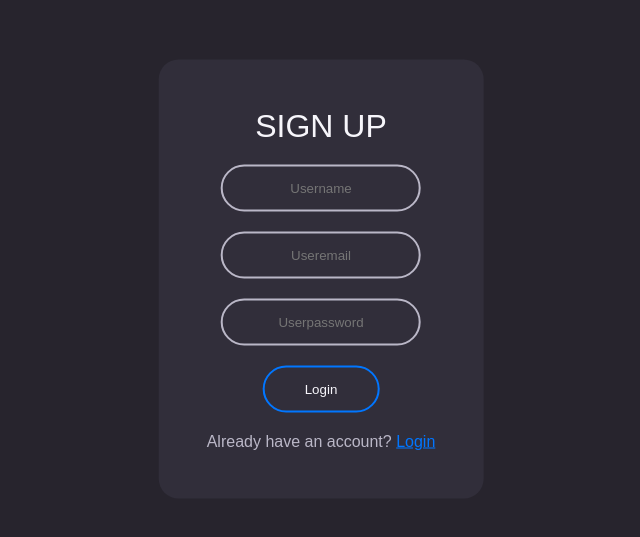
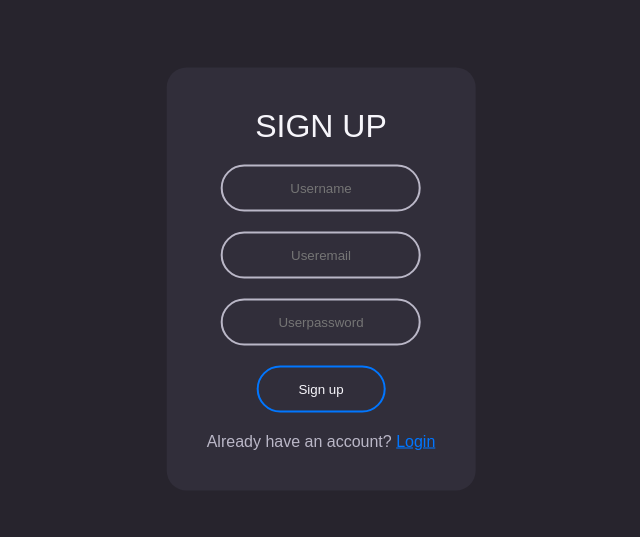
Before and after one commit to TahBlaise36/react-weather-dashboard, a React (Vite) app: page /signup in a window 1280 px wide. Shown: the part 121-658 px from the top of the page, without its empty margins (319-959 px from the left). Built offline with nearby package versions, Linux system fonts and the light colour scheme.

Commit message:
adjusted sign up and login forms

```diff
--- a/src/authentication/LoginPage.module.css
+++ b/src/authentication/LoginPage.module.css
@@ -8,7 +8,7 @@
 }
 .box {
   border-radius: 20px;
-  padding: 3rem;
+  padding: 2.5rem;
   position: absolute;
   top: 50%;
   left: 50%;
@@ -42,6 +42,7 @@
   width: 280px;
   border-color: var(--primary-color);
 }
+
 .box input[type="submit"],
 .box button {
   border-radius: 0;
--- a/src/authentication/SignUpPage.jsx
+++ b/src/authentication/SignUpPage.jsx
@@ -35,7 +35,7 @@ export default function SignUpPage() {
           onChange={(e) => setPassword(e.target.value)}
           placeholder="Userpassword"
         />
-        <input type="submit" value="Login" />
+        <input type="submit" value="Sign up" />
 
         <p className={styles.link}>
           <span>Already have an account?</span>{" "}
--- a/src/authentication/SignUpPage.module.css
+++ b/src/authentication/SignUpPage.module.css
@@ -8,7 +8,7 @@
 }
 .box {
   border-radius: 20px;
-  padding: 3rem;
+  padding: 2.5rem;
   position: absolute;
   top: 50%;
   left: 50%;
--- a/src/ui/Header.module.css
+++ b/src/ui/Header.module.css
@@ -1,5 +1,7 @@
 .header {
   /* background-color: #00a6ff; */
+  position: sticky;
+
   grid-column: 1 / -1;
 
   display: flex;
```
